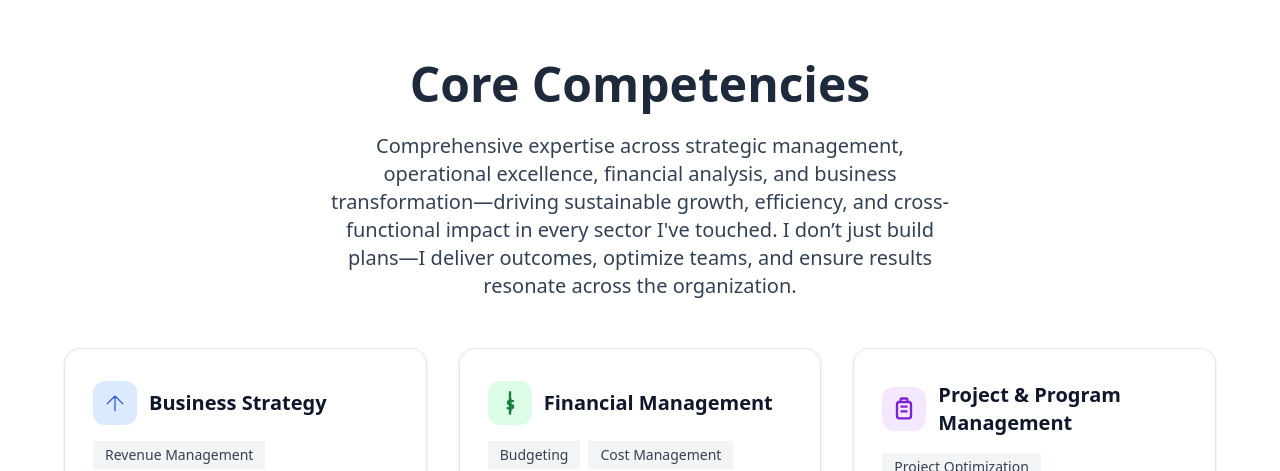
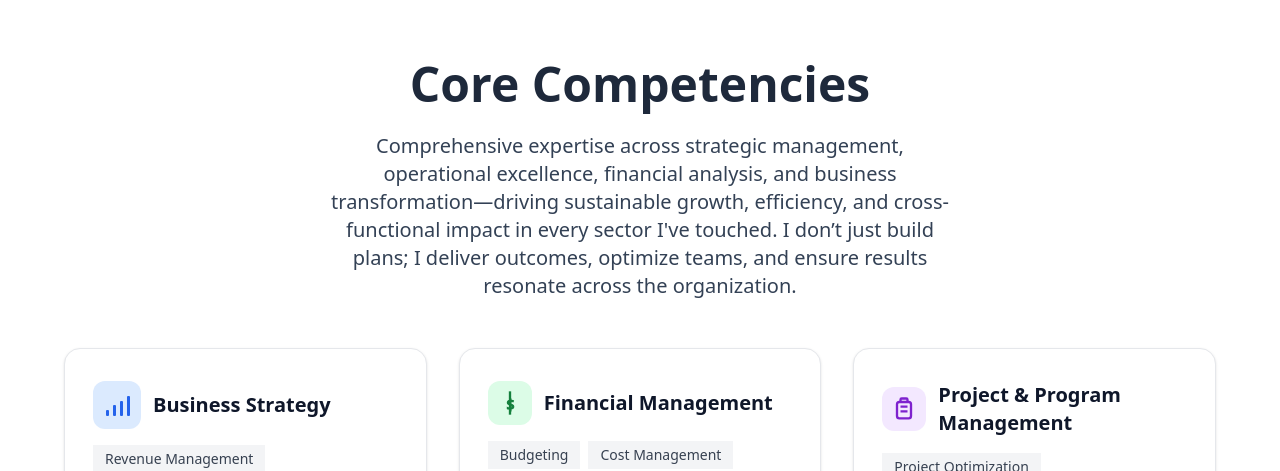
Before and after one commit to SravaniPolina/sravani-portfolio-frontend, a React (Create React App) app: page / in a window 1280 px wide. Shown: the part 1980-2451 px from the top of the page. Built offline with nearby package versions, Linux system fonts and the light colour scheme.

Commit message:
Fix text formatting and update icon in CoreCompetencies

```diff
--- a/src/components/CoreCompetencies.js
+++ b/src/components/CoreCompetencies.js
@@ -13,18 +13,23 @@ export default function CoreCompetencies() {
       <div className="max-w-2xl mx-auto">
         <h2 className="text-4xl md:text-5xl font-bold text-center mb-6">Core Competencies</h2>
         <p className="max-w-3xl mx-auto text-center text-xl text-slate-700 mb-12 px-2 sm:px-6">
-          Comprehensive expertise across strategic management, operational excellence, financial analysis, and business transformation—driving sustainable growth, efficiency, and cross-functional impact in every sector I've touched. I don’t just build plans—I deliver outcomes, optimize teams, and ensure results resonate across the organization.
+          Comprehensive expertise across strategic management, operational excellence, financial analysis, and business transformation—driving sustainable growth, efficiency, and cross-functional impact in every sector I've touched. I don’t just build plans; I deliver outcomes, optimize teams, and ensure results resonate across the organization.
         </p>
       </div>
 
       {/* Cards grid: stack on mobile, 3/2 cols on larger screens */}
       <div className="max-w-6xl mx-auto grid grid-cols-1 md:grid-cols-3 gap-8 mb-10">
-        {/* Business Strategy */}
+        {/* Business Strategy: Chart Icon */}
         <div className="bg-white rounded-2xl shadow border py-8 px-7 flex flex-col">
           <div className="flex items-center mb-4">
             <span className="text-3xl bg-blue-100 text-blue-700 rounded-xl p-2 mr-3">
-              {/* Upward Arrow Icon */}
-              <svg width="28" height="28" fill="none" viewBox="0 0 24 24" stroke="currentColor"><path d="M12 19V6m0 0l-7 7m7-7l7 7"></path></svg>
+              {/* Chart Icon */}
+              <svg width="32" height="32" viewBox="0 0 32 32" fill="none">
+                <rect x="5" y="21" width="3" height="6" rx="1" fill="#2563eb" />
+                <rect x="12" y="16" width="3" height="11" rx="1" fill="#2563eb" />
+                <rect x="19" y="12" width="3" height="15" rx="1" fill="#2563eb" />
+                <rect x="26" y="7" width="3" height="20" rx="1" fill="#2563eb" />
+              </svg>
             </span>
             <h3 className="text-xl font-bold text-slate-900">Business Strategy</h3>
           </div>
```
